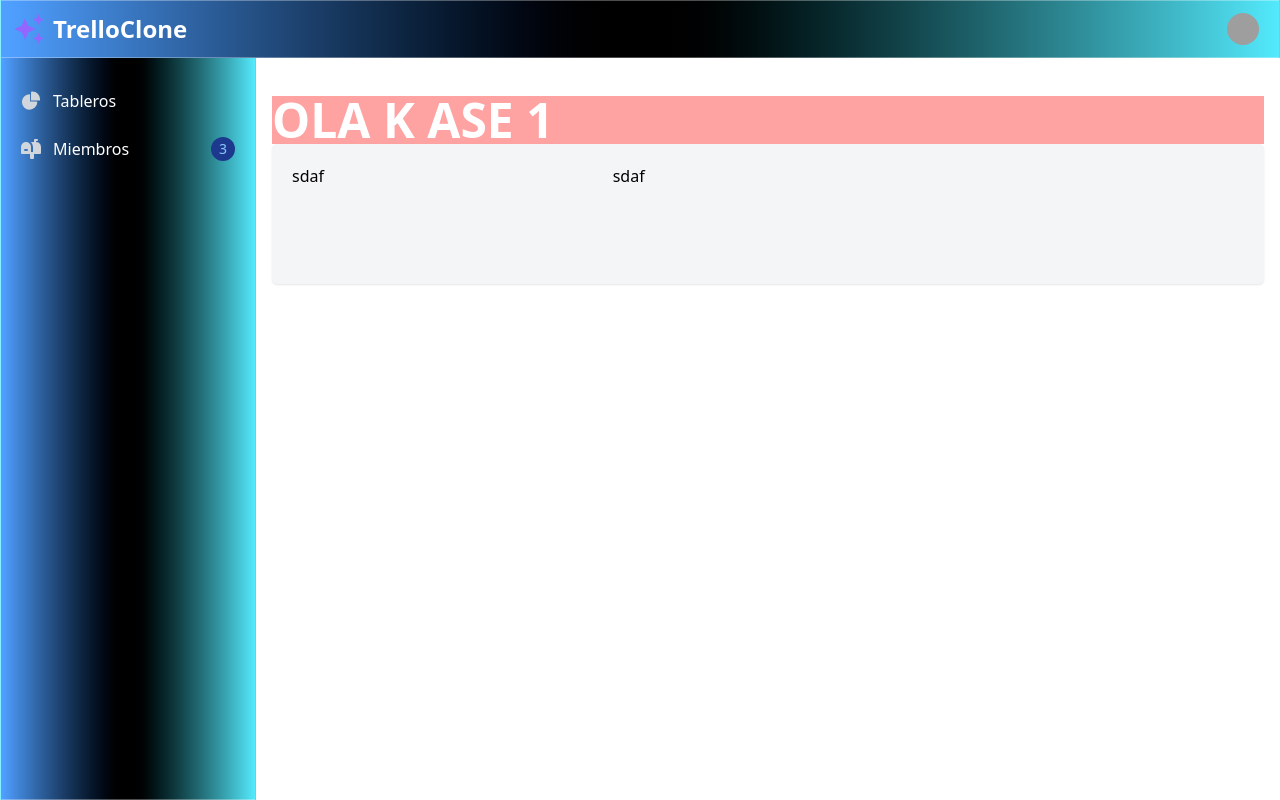
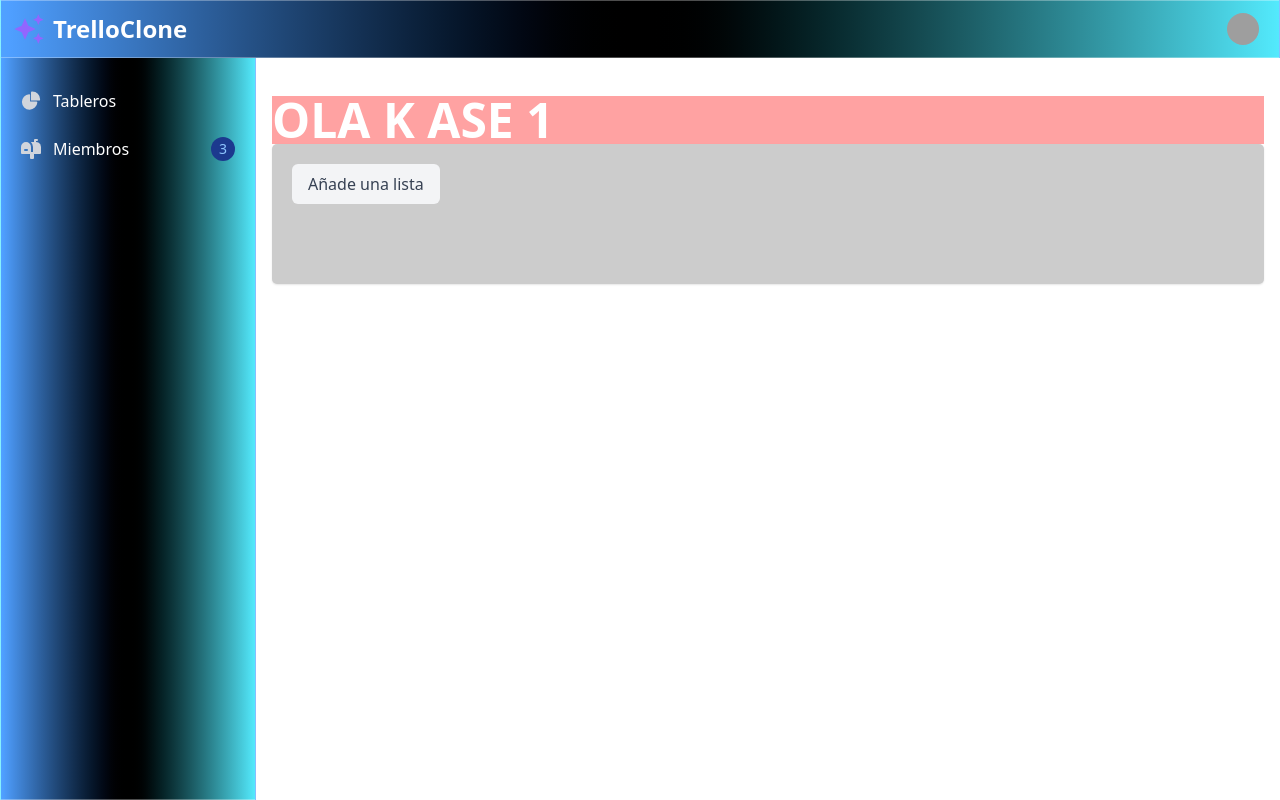
Before and after one commit to njralonso/trello-clone-mern, a React (Vite) app in the folder client/: page /boards/1 in a window 1280 px wide. Built offline with nearby package versions, Linux system fonts and the light colour scheme; sample sign-in values are in the browser's storage; grey boxes are pictures that could not be loaded.

Commit message:
Ya se pueden agregar listas y tareas, nuevos hooks

```diff
--- /dev/null
+++ b/client/src/components/List.jsx
@@ -0,0 +1,93 @@
+import { useState } from "react"
+import Task from "./Task"
+
+const List = () => {
+  // Lista de listas
+  const [list, setList] = useState([])
+
+  // Botón para mostar el form de agregar nueva lista
+  const [showAddListButton, setShowAddListButton] = useState(false)
+
+  // Valor de la nueva lista en el input
+  const [newList, setNewList] = useState("")
+  console.log(newList)
+
+  // Muestra el formulario
+  const handleShowFormList = () => {
+    setShowAddListButton(true)
+  }
+
+  // Envía la nueva lista
+  const handleAddNewList = () => {
+    setList([...list, { title: newList }])
+    setShowAddListButton(false)
+    setNewList("")
+  }
+
+  return (
+    <>
+      <div>
+        {
+          list.length <= 0 ?
+            (<div>
+              <button
+                onClick={handleShowFormList}
+                className="flex items-center gap-2 px-4 py-2 bg-gray-100 text-gray-700 rounded-md hover:bg-gray-200 transition-all"
+              >
+                Añade una lista
+              </button>
+            </div>
+            ) : (
+              <div className="bg-white p-4 rounded-lg shadow-md w-80 border border-gray-200">
+                <ul className="space-y-3">
+                  {list.map((task, i) => (
+                    <Task key={i} task={task} />
+                  ))}
+                </ul>
+                <button
+                  onClick={handleShowFormList}
+                  className="mt-4 w-full flex items-center justify-center gap-2 px-4 py-2 bg-blue-500 text-white rounded-md hover:bg-blue-600 transition-all"
+                >
+                  ➕ Añadir una tarea
+                </button>
+              </div>
+
+            )
+        }
+        {showAddListButton ?
+          (
+            <form className="bg-white p-4 rounded-lg shadow-md w-80 border border-gray-200">
+              <input
+                onChange={(e) => setNewList(e.target.value)}
+                value={newList}
+                type="text"
+                placeholder="Escribe el nombre de la lista..."
+                className="w-full p-2 border border-gray-300 rounded-md focus:outline-none focus:ring-2 focus:ring-blue-500"
+                autoFocus
+              />
+              <div className="flex gap-2 mt-3 justify-center">
+                <button
+                  type="button"
+                  onClick={handleAddNewList}
+                  className="bg-emerald-500 text-white px-4 py-1.5 rounded-md hover:bg-emerald-600 transition-all font-semibold"
+                >
+                  Agregar lista
+                </button>
+                <button
+                  type="button"
+                  className="p-2 text-gray-500 hover:text-gray-800 border border-gray-400 rounded-md px-4 py-1.5 font-semibold"
+                >
+                  Cancelar ❌
+                </button>
+              </div>
+            </form>
+          ) : (
+            <></>
+          )
+        }
+      </div>
+    </>
+  )
+}
+
+export default List
--- a/client/src/components/Task.jsx
+++ b/client/src/components/Task.jsx
@@ -1,9 +1,7 @@
-const Task = () => {
+const Task = ({ task }) => {
   return (
     <>
-      <div>
-        <h3>sdaf</h3>
-      </div>
+      <li className="bg-gray-100 p-3 rounded-lg shadow-sm flex justify-between items-center border border-gray-300 hover:bg-gray-200 transition-all">{task.title}</li>
     </>
   )
 }
--- /dev/null
+++ b/client/src/hooks/useLists.jsx
@@ -0,0 +1,19 @@
+import { useState, useEffect } from "react"
+
+export function useLists() {
+	const [lists, setLists] = useState([])
+	useEffect(() => {
+		async function fetchLists() {
+			try {
+				const response = await fetch("http://localhost:3000/api/getLists")
+				const data = response.json()
+				setLists(data)
+			}
+			catch (error) { }
+
+			// fetchLists()
+		}
+	}, [])
+
+	async function addLists() { }
+}
--- a/client/src/views/Board.jsx
+++ b/client/src/views/Board.jsx
@@ -1,15 +1,16 @@
 import Layout from "./layouts/_layout"
 import { useParams } from 'react-router'
-import Task from "../components/Task"
+import List from "../components/List"
 
 const Board = () => {
   const { name } = useParams()
+
 
   return (
     <Layout>
       <h1 className="bg-red-300 text-white font-semibold text-5xl">OLA K ASE {name}</h1>
       <div style={{
-        backgroundColor: '#f4f5f7',
+        backgroundColor: '#cccccc',
         padding: '20px',
         borderRadius: '5px',
         boxShadow: '0 1px 2px rgba(0,0,0,0.1)'
@@ -20,8 +21,7 @@ const Board = () => {
           gridGap: "10px",
           gridAutoRows: "minmax(100px, auto)",
         }}>
-          <Task />
-          <Task />
+          <List />
         </ul>
       </div>
     </Layout>
```
Also changed, not shown: client/src/hooks/useBoards.jsx (added), client/src/hooks/useTasks.jsx (added), client/src/views/Boards.jsx (indentation only).
